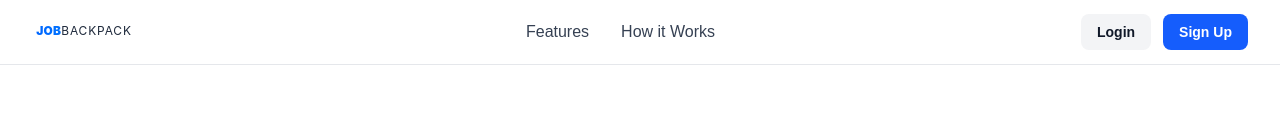
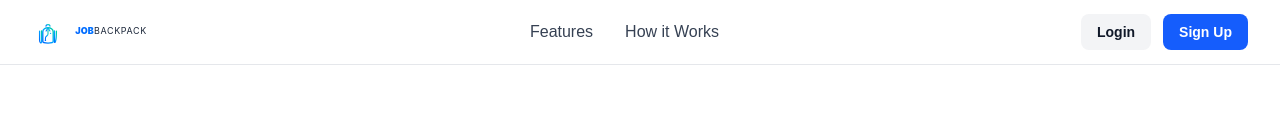
Before and after one commit to poemmacode/job-backpack, a Next.js app: page / in a window 1280 px wide. Shown: the top 132 px of the page. Built offline with nearby package versions, Linux system fonts and the light colour scheme; no server answers.

Commit message:
feat: add logo, backpack icon, back navigation to navbar
- Add BackpackIcon to navbar alongside Logo
- Add showBack prop for back button navigation
- Create dashboard layout with Navbar and showBack
- Add router.back() for back button

```diff
--- /dev/null
+++ b/src/app/dashboard/layout.tsx
@@ -0,0 +1,13 @@
+import { Navbar } from '@/components/Navbar';
+import { getUser } from '@/features/auth/hooks/useAuth';
+
+export default async function DashboardLayout({ children }: { children: React.ReactNode }) {
+  const user = await getUser();
+
+  return (
+    <>
+      <Navbar user={user} showBack />
+      {children}
+    </>
+  );
+}
--- a/src/components/Navbar.tsx
+++ b/src/components/Navbar.tsx
@@ -1,29 +1,54 @@
 'use client';
 
 import Link from 'next/link';
+import { useRouter } from 'next/navigation';
 import { useState } from 'react';
 import { Button } from './Button';
 import Logo from './Logo';
+import BackpackIcon from './BackpackIcon';
 import { logout } from '@/features/auth/actions/auth';
 
 interface NavbarProps {
   user?: {
     email?: string;
   } | null;
+  showBack?: boolean;
 }
 
-export function Navbar({ user }: NavbarProps) {
+export function Navbar({ user, showBack = false }: NavbarProps) {
   const [mobileMenuOpen, setMobileMenuOpen] = useState(false);
+  const router = useRouter();
 
   return (
     <nav className="fixed top-0 left-0 right-0 z-50 bg-white/80 backdrop-blur-md border-b border-gray-200">
       <div className="max-w-7xl mx-auto px-4 sm:px-6 lg:px-8">
         <div className="flex items-center justify-between h-16">
-          <Link href="/" className="flex items-center">
-            <div className="h-8 w-32">
-              <Logo />
-            </div>
-          </Link>
+          <div className="flex items-center gap-3">
+            {showBack && (
+              <button
+                type="button"
+                onClick={() => router.back()}
+                className="p-2 rounded-lg text-gray-600 hover:bg-gray-100 hover:text-gray-900 transition-colors"
+              >
+                <svg className="w-5 h-5" fill="none" viewBox="0 0 24 24" stroke="currentColor">
+                  <path
+                    strokeLinecap="round"
+                    strokeLinejoin="round"
+                    strokeWidth={2}
+                    d="M15 19l-7-7 7-7"
+                  />
+                </svg>
+              </button>
+            )}
+            <Link href="/" className="flex items-center gap-2">
+              <div className="h-8 w-8">
+                <BackpackIcon />
+              </div>
+              <div className="h-6 w-24">
+                <Logo />
+              </div>
+            </Link>
+          </div>
 
           <div className="hidden md:flex items-center space-x-8">
             <Link href="#features" className="text-gray-700 hover:text-gray-900 transition-colors">
```
